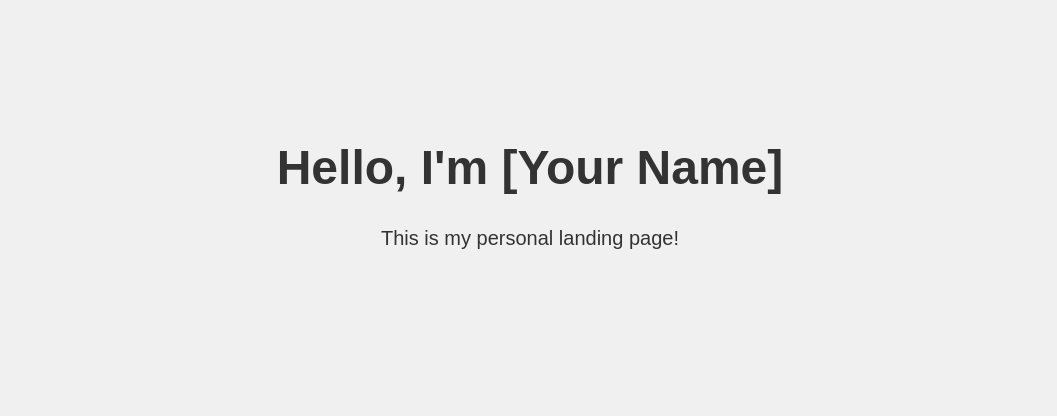
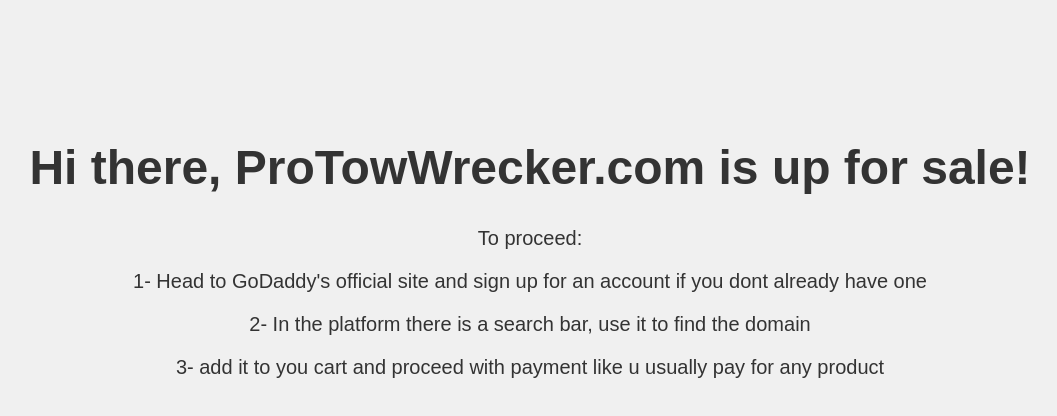
Before and after one commit to chakmannn/chakmannn.github.io, a plain HTML site: page index.html in a window 1280 px wide. Shown: the whole page, without its empty margins (110-1167 px from the left). Drawn offline with Linux system fonts and the light colour scheme.

Commit message:
Update index.html

```diff
--- a/index.html
+++ b/index.html
@@ -21,7 +21,10 @@
   </style>
 </head>
 <body>
-  <h1>Hello, I'm [Your Name]</h1>
-  <p>This is my personal landing page!</p>
+  <h1>Hi there, ProTowWrecker.com is up for sale!</h1>
+  <p>To proceed:</p>
+  <p>1- Head to GoDaddy's official site and sign up for an account if you dont already have one</p>
+  <p>2- In the platform there is a search bar, use it to find the domain</p>
+  <p>3- add it to you cart and proceed with payment like u usually pay for any product</p>
 </body>
 </html>
```
